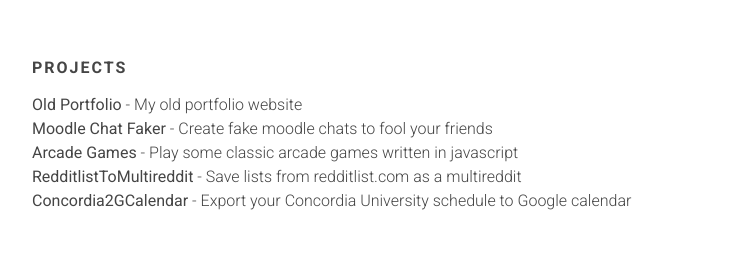
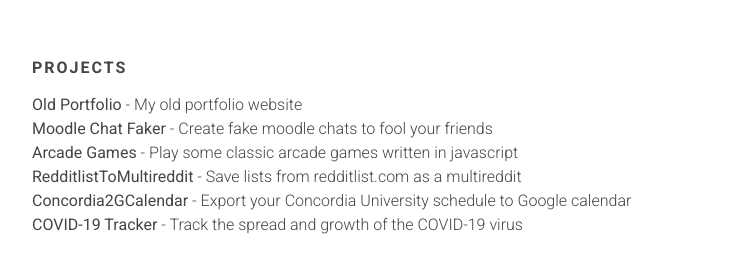
Before and after one commit to tusmanakhter/tusmanakhter.github.io, a plain HTML site: page index.html in a window 1280 px wide. Shown: the part 371-644 px from the top of the page, without its empty margins (268-1007 px from the left). Drawn offline with Linux system fonts and the light colour scheme.

Commit message:
Added covid-19 tracker project

```diff
--- a/index.html
+++ b/index.html
@@ -62,6 +62,7 @@
           <p class="project"><a href="https://www.tusmanakhter.com/arcadegames/" target="_blank" rel="noopener">Arcade Games</a> - Play some classic arcade games written in javascript</p>
           <p class="project"><a href="https://github.com/tusmanakhter/RedditlistToMultireddit" target="_blank" rel="noopener">RedditlistToMultireddit</a> - Save lists from redditlist.com as a multireddit</p>
           <p class="project"><a href="https://github.com/tusmanakhter/Concordia2GCalendar" target="_blank" rel="noopener">Concordia2GCalendar</a> - Export your Concordia University schedule to Google calendar</p>
+          <p class="project"><a href="https://www.trackingcovid.info" target="_blank" rel="noopener">COVID-19 Tracker</a> - Track the spread and growth of the COVID-19 virus</p>
         </div>
       </div>
     </div>
```
